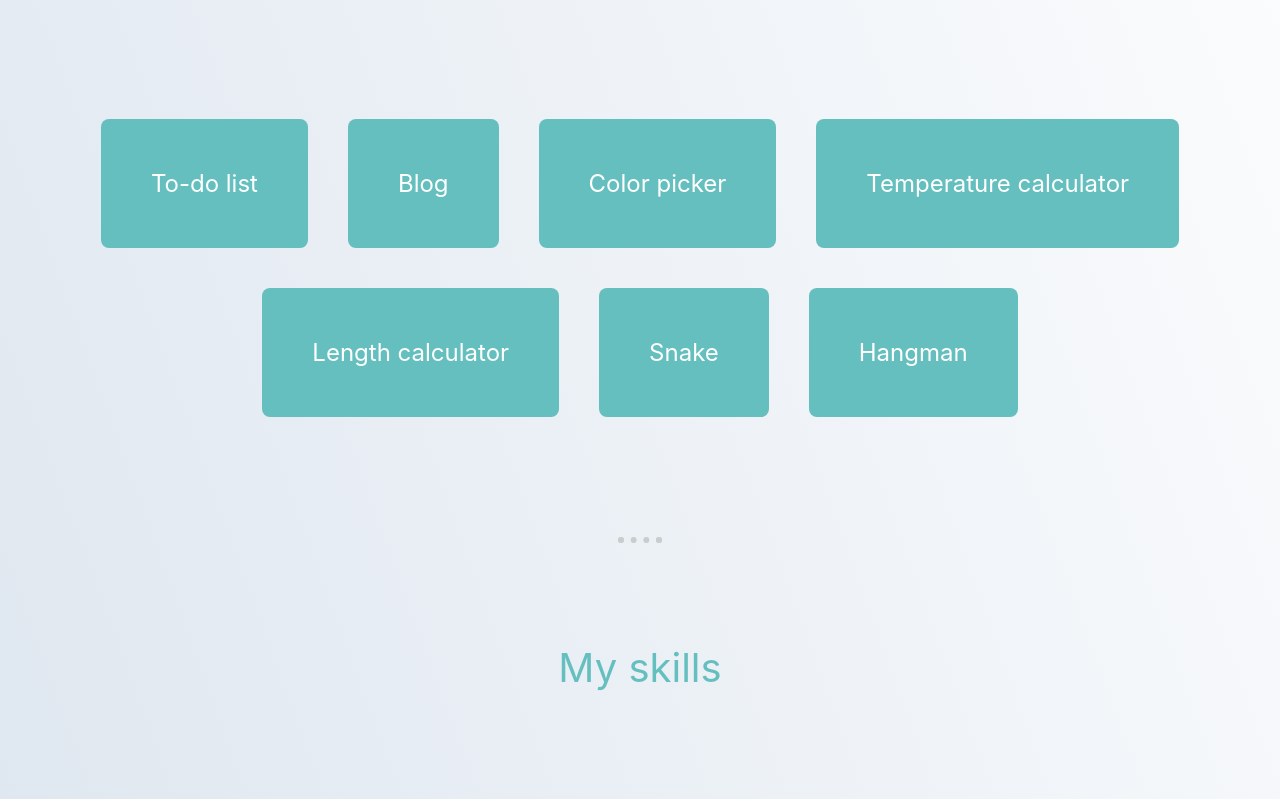
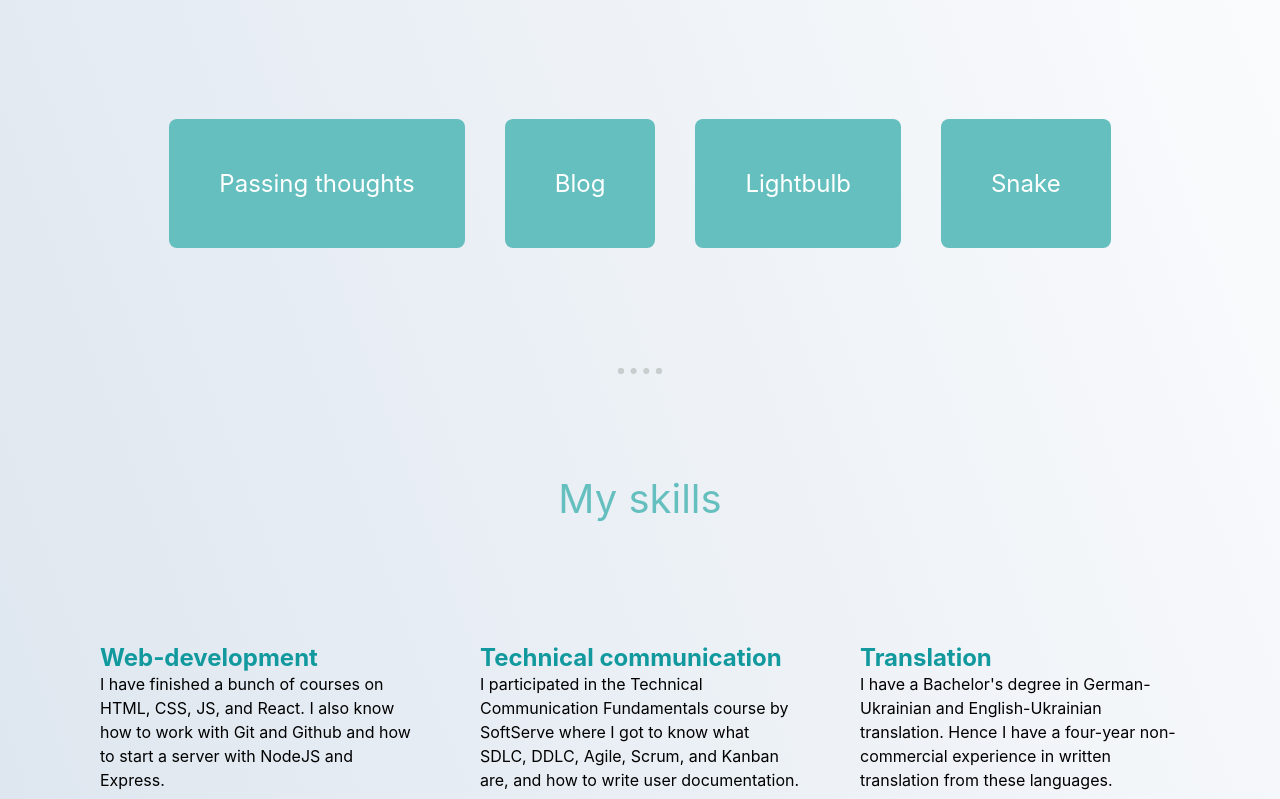
Before and after one commit to milikkarty/cvone, a React (Create React App) app: page / in a window 1280 px wide. Shown: the part 761-1560 px from the top of the page. Built offline with nearby package versions, Linux system fonts and the light colour scheme; the HTML template or start-up script is replaced by a standard one.

Commit message:
Update projects and skills

```diff
--- a/src/Content.js
+++ b/src/Content.js
@@ -13,17 +13,33 @@ const Content = () => {
 }
 
 const Projects = () => {
+
+    const projects = [
+        {
+            href: "https://milikkarty.github.io/passingthoughts",
+            text: "Passing thoughts"
+        },
+        {
+            href: "https://morning-earth-58287.herokuapp.com/",
+            text: "Blog"
+        },
+        {
+            href: "https://milikkarty.github.io/lightbulb/",
+            text: "Lightbulb"
+        },
+        {
+            href: "https://milikkarty.github.io/snake/",
+            text: "Snake"
+        }
+    ];
+
     return (
         <section>
             <h1>My projects</h1>
             <div className="project-container">
-            <a href="https://milikkarty.github.io/todolist/" className="project-item" target="_blank" rel="noreferrer">To-do list</a>
-            <a href="https://morning-earth-58287.herokuapp.com/" className="project-item" target="_blank" rel="noreferrer">Blog</a>
-            <a href="https://milikkarty.github.io/colorpicker/" className="project-item" target="_blank" rel="noreferrer">Color picker</a>
-            <a href="https://milikkarty.github.io/temp-calculator/" className="project-item" target="_blank" rel="noreferrer">Temperature calculator</a>
-            <a href="https://milikkarty.github.io/length-calculator/" className="project-item" target="_blank" rel="noreferrer">Length calculator</a>
-            <a href="https://milikkarty.github.io/snake/" className="project-item" target="_blank" rel="noreferrer">Snake</a>
-            <a href="https://milikkarty.github.io/hangman/" className="project-item" target="_blank" rel="noreferrer">Hangman</a>
+                { projects.map(project => (
+                    <a href={project.href} className="project-item" target="_blank" rel="noreferrer">{project.text}</a>
+                )) }
             </div>
         </section>
     )
@@ -36,11 +52,11 @@ const Skills = () => {
             <div id="skills">
                 <article className="skill-row">
                     <h2>Web-development</h2>
-                    <p>I have finished a bunch of courses on HTML, CSS (plus Bootstrap), JS (plus jQuery), NodeJS (plus Express), databases (MongoDB and SQL), and Git. I also know how to work with Git and Github.</p>
+                    <p>I have finished a bunch of courses on HTML, CSS, JS, and React. I also know how to work with Git and Github and how to start a server with NodeJS and Express.</p>
                 </article>
                 <article className="skill-row">
                     <h2>Technical communication</h2>
-                    <p>I took a course in technical communication by SoftServe where I got to know what SDLC, DDLC, Agile, Scrum, and Kanban are, and how to write user documentation.</p>
+                    <p>I participated in the Technical Communication Fundamentals course by SoftServe where I got to know what SDLC, DDLC, Agile, Scrum, and Kanban are, and how to write user documentation.</p>
                 </article>
                 <article className="skill-row">
                     <h2>Translation</h2>
```
Lines whose indentation alone changed are shown as unchanged.
